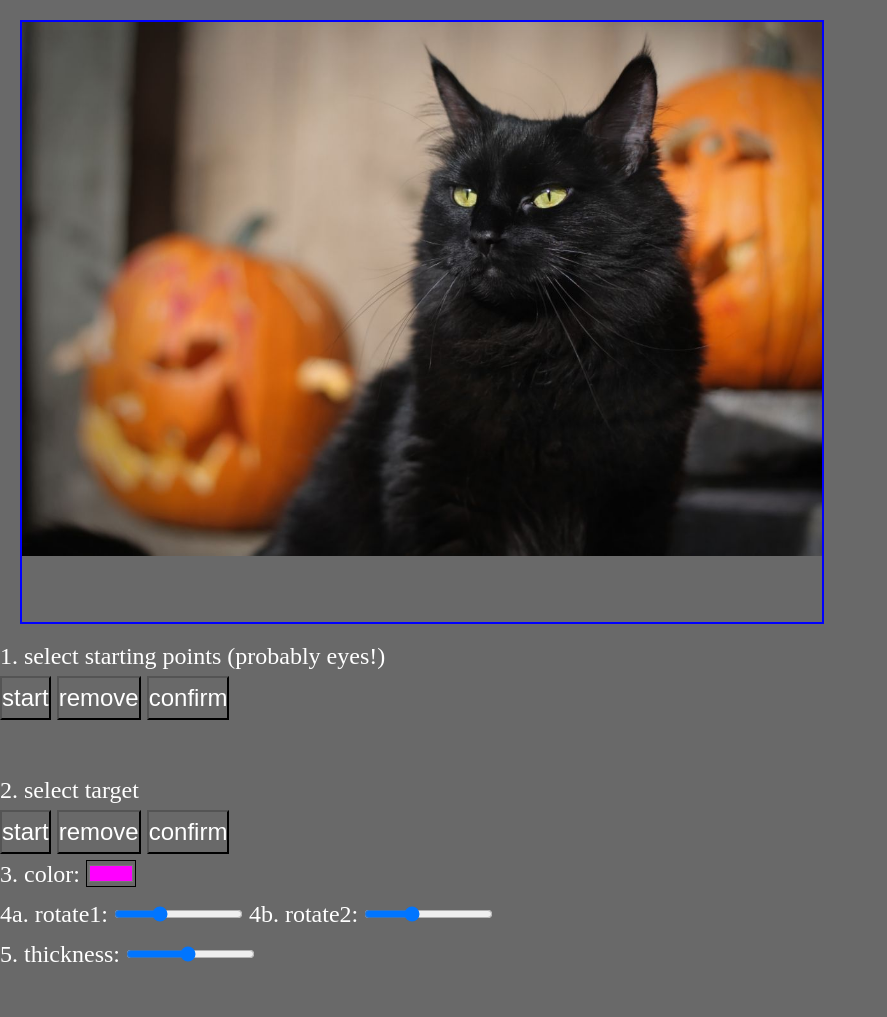
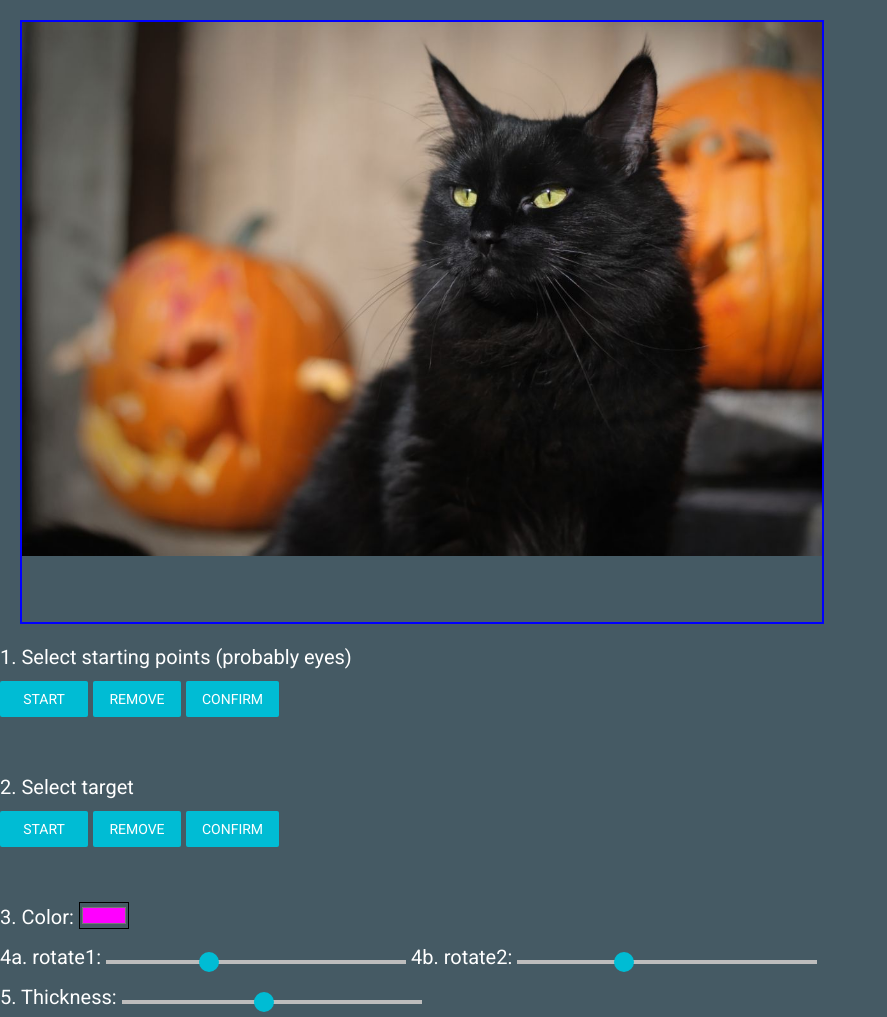
Before and after one commit to majkamajka/lazerify, a website built with webpack: page index.html in a window 1280 px wide. Shown: the whole page, without its empty margins (0-887 px from the left). Before the commit the page ends 974 px from the top, so only its background shows below. Built offline with nearby package versions, Linux system fonts and the light colour scheme.

Commit message:
css: buttons, sliders

```diff
--- a/index.html
+++ b/index.html
@@ -3,6 +3,7 @@
   <head>
     <meta charset="utf-8">
     <title>lazerify</title>
+    <link href="https://fonts.googleapis.com/css?family=Roboto:400,700&amp;subset=latin-ext" rel="stylesheet">
   </head>
   <body>
     <div id="image">
@@ -12,29 +13,30 @@
 
     <div id="lazer-props">
 
-      <p>1. select starting points (probably eyes!)</p>
-      <button id="start-eyes" type="submit" value="start">start</button>
-      <button id="remove-eyes" type="submit" value="remove">remove</button>
-      <button id="confirm-eyes" type="submit" value="confirm">confirm</button>
+      <p>1. Select starting points (probably eyes)</p>
+      <button id="start-eyes" type="submit" value="start">START</button>
+      <button id="remove-eyes" type="submit" value="remove">REMOVE</button>
+      <button id="confirm-eyes" type="submit" value="confirm">CONFIRM</button>
 
       <p class="warning"></p>
 
-      <p>2. select target</p>
-      <button id="start-target" type="submit" value="start">start</button>
-      <button id="remove-target" type="submit" value="remove">remove</button>
-      <button id="confirm-target" type="submit" value="confirm">confirm</button>
-      <br/>
+      <p>2. Select target</p>
+      <button id="start-target" type="submit" value="start">START</button>
+      <button id="remove-target" type="submit" value="remove">REMOVE</button>
+      <button id="confirm-target" type="submit" value="confirm">CONFIRM</button>
 
-      <label for="color">3. color:</label>
+      <p class="warning"></p>
+
+      <label for="color">3. Color:</label>
       <input id="color" type="color" name="lazerColor" value="#ff00ff"><br/>
 
       <label for="rotate1">4a. rotate1:</label>
-      <input id="rotate1" type="range" name="lazerOneRotate" min="0" max="360" value="120" data-prefix="rotate(" data-sizing="deg)" >
+      <input id="rotate1" type="range" name="lazerOneRotate" min="0" max="360" value="120" data-prefix="rotate(" data-sizing="deg)">
 
       <label for="rotate2">4b. rotate2:</label>
       <input id="rotate2" type="range" name="lazerTwoRotate" min="0" max="360" value="125" data-prefix="rotate(" data-sizing="deg)" ><br/>
 
-      <label for="thickness">5. thickness:</label>
+      <label for="thickness">5. Thickness:</label>
       <input id="thickness" type="range" name="lazerThickness" min="1" max="20" value="10" data-sizing="px">
 
 
--- a/scss/style.scss
+++ b/scss/style.scss
@@ -1,13 +1,3 @@
-* {
-  padding: 0;
-  margin: 0;
-  //border: 2px dotted magenta;
-  background-color: DimGray;
-  color: white;
-  font-size: 24px;
-  line-height: 40px;
-}
-
 // variables:
 :root {
   --baseImg: 'images/black-cat.jpg';
@@ -24,6 +14,100 @@
   --targetX: 0px;
   --targetY: 0px;
 }
+
+$primary-color-dark:   #455A64;
+$primary-color:        #607D8B;
+$primary-color-light:  #CFD8DC;
+$primary-color-text:   #FFFFFF;
+$accent-color:         #00BCD4;
+$primary-text-color:   #212121;
+$secondary-text-color: #757575;
+$divider-color:        #BDBDBD;
+
+* {
+  padding: 0;
+  margin: 0;
+  //border: 2px dotted magenta;
+  background-color: $primary-color-dark;
+  color: $primary-color-text;
+  font-size: 20px;
+  line-height: 40px;
+  font-family: 'Roboto', sans-serif;
+}
+
+input[type=range] {
+  -webkit-appearance: none; /* Hides the slider so that custom slider can be made */
+  width: 300px; /* Specific width is required for Firefox. */
+  background: transparent; /* Otherwise white in Chrome */
+}
+
+input[type=range]::-webkit-slider-thumb {
+  -webkit-appearance: none;
+}
+
+input[type=range]:focus {
+  outline: none; /* Removes the blue border. You should probably do some kind of focus styling for accessibility reasons though. */
+}
+
+input[type=range]::-ms-track {
+  width: 100%;
+  cursor: pointer;
+
+  /* Hides the slider so custom styles can be added */
+  background: transparent;
+  border-color: transparent;
+  color: transparent;
+}
+
+input[type=range]::-webkit-slider-thumb {
+  -webkit-appearance: none;
+  height: 20px;
+  width: 20px;
+  border-radius: 100%;
+  background: $accent-color;
+  cursor: pointer;
+  margin-top: -8px; /* You need to specify a margin in Chrome, but in Firefox and IE it is automatic */
+  //box-shadow: 1px 1px 1px #000000, 0px 0px 1px #0d0d0d; /* Add cool effects to your sliders! */
+}
+
+input[type=range]::-webkit-slider-runnable-track {
+  width: 100%;
+  height: 4px;
+  cursor: pointer;
+  //box-shadow: 1px 1px 1px #000000, 0px 0px 1px #0d0d0d;
+  background: $divider-color;
+}
+
+input[type=range]:focus::-webkit-slider-runnable-track {
+  background: $accent-color;
+}
+
+
+
+button {
+  font-size: 14px;
+  display: inline-block;
+  height: 36px;
+  min-width: 88px;
+  padding: 6px 16px;
+  line-height: 1.42857143;
+  text-align: center;
+  white-space: nowrap;
+  vertical-align: middle;
+  -ms-touch-action: manipulation;
+  touch-action: manipulation;
+  cursor: pointer;
+  -webkit-user-select: none;
+  -moz-user-select: none;
+  -ms-user-select: none;
+  user-select: none;
+  border:0;
+  border-radius: 2px;
+  background: $accent-color;
+  color:#fff;
+  outline:0;
+}
+
 
 #image {
   font-size: var(--size);
```
Also changed, not shown: js/out.js (+1 -1 lines), palette.sass (added, +10 -0 lines).
